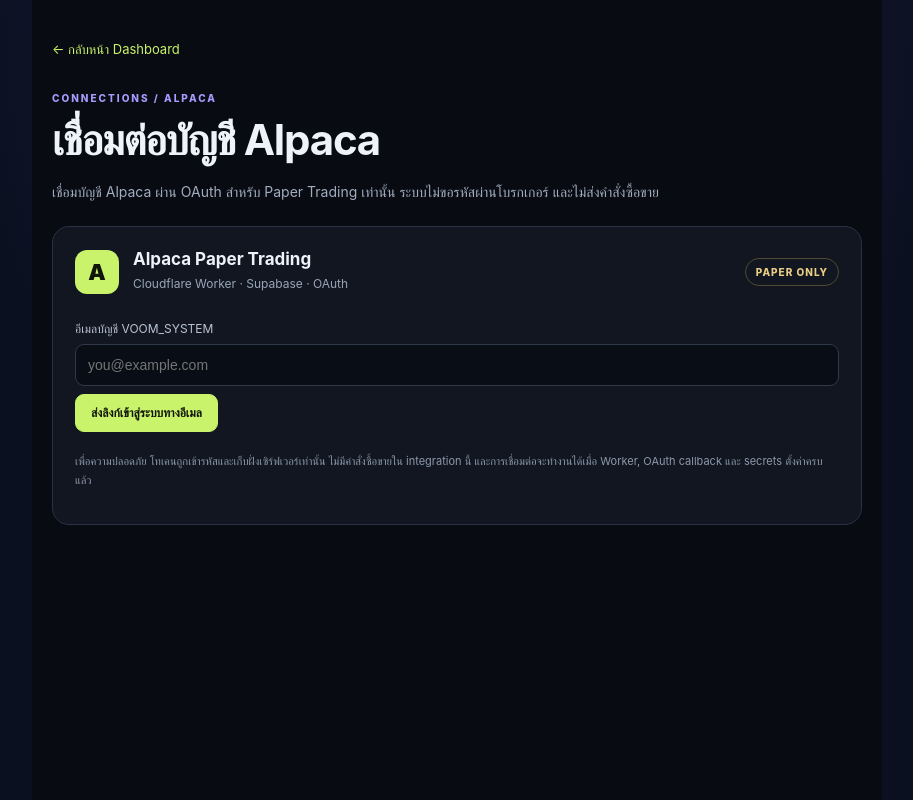
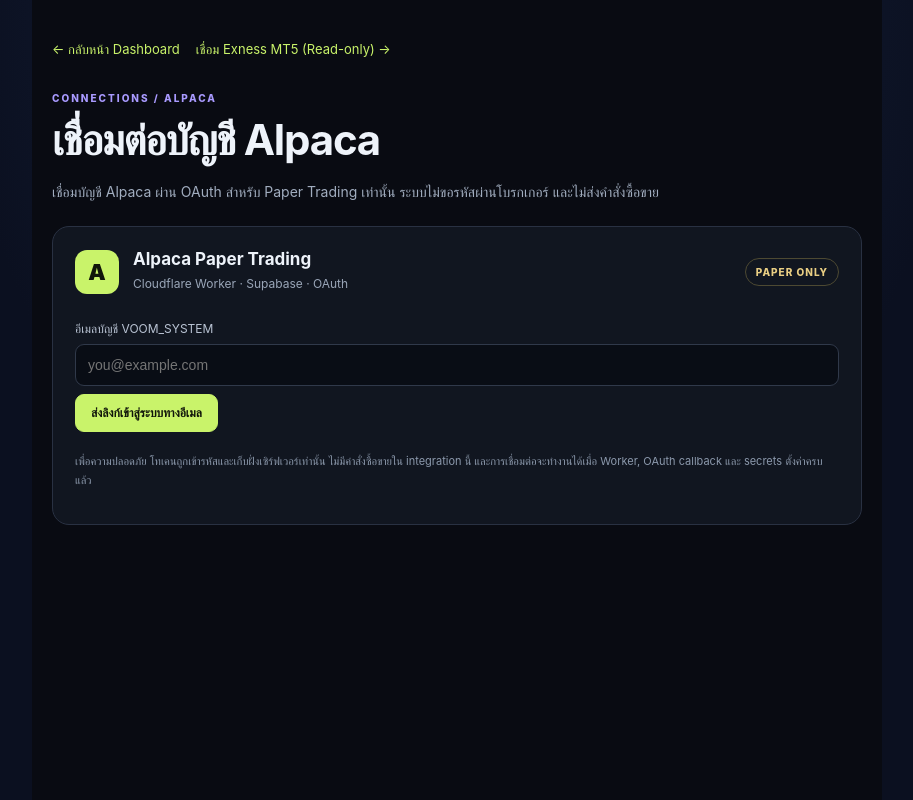
Before and after one commit to vutting895/VOOM_SYSTEM-NOVA-AI, a Next.js app in the folder frontend/: page /settings/broker in a window 1280 px wide. Shown: the whole page, without its empty margins (183-1096 px from the left). Built offline with nearby package versions, Linux system fonts and the light colour scheme; no server answers.

Commit message:
Link Exness read-only page from Broker Hub

```diff
--- a/frontend/app/settings/broker/page.tsx
+++ b/frontend/app/settings/broker/page.tsx
@@ -158,6 +158,7 @@ export default function BrokerSettingsPage() {
         .foot{font-size:11px;color:#8c99ac;line-height:1.8;margin-top:20px}
       `}</style>
       <a className="back" href="/">← กลับหน้า Dashboard</a>
+      <a className="back" href="/settings/exness" style={{ marginLeft: 16 }}>เชื่อม Exness MT5 (Read-only) →</a>
       <span className="eyebrow">CONNECTIONS / ALPACA</span>
       <h1>เชื่อมต่อบัญชี Alpaca</h1>
       <p className="intro">เชื่อมบัญชี Alpaca ผ่าน OAuth สำหรับ Paper Trading เท่านั้น ระบบไม่ขอรหัสผ่านโบรกเกอร์ และไม่ส่งคำสั่งซื้อขาย</p>
```
